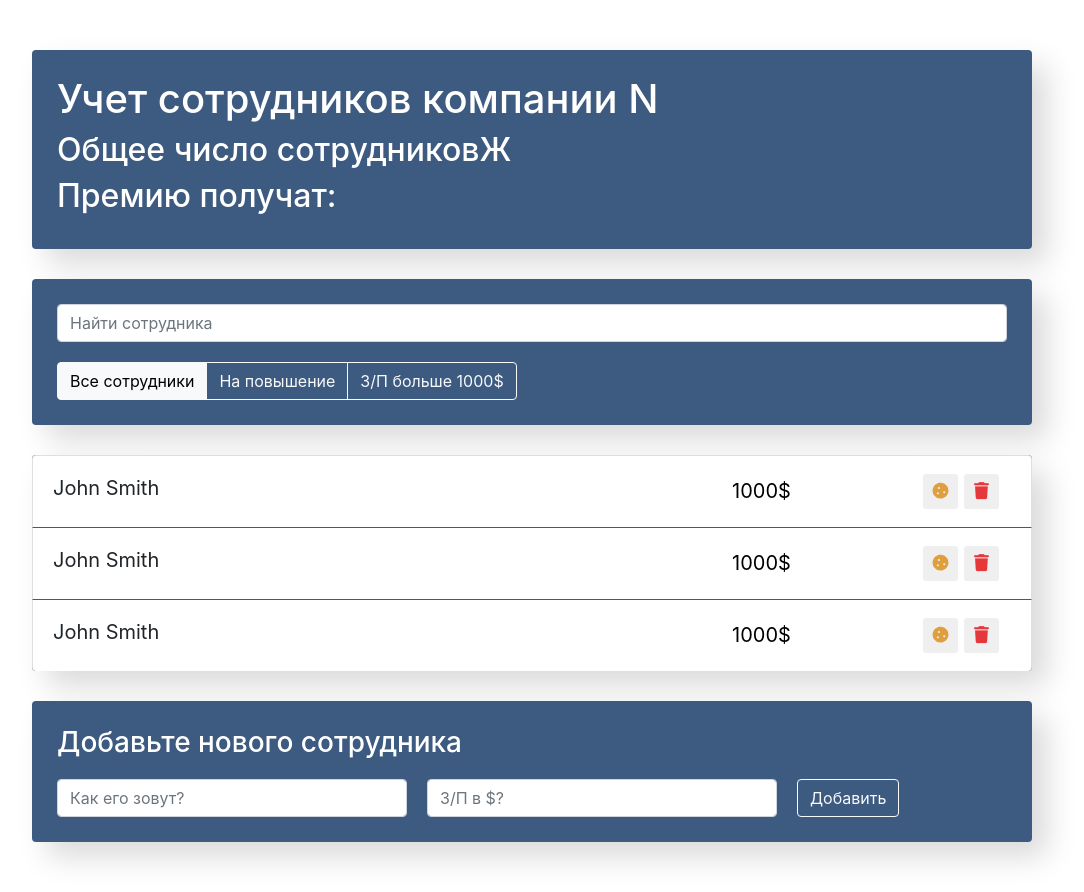
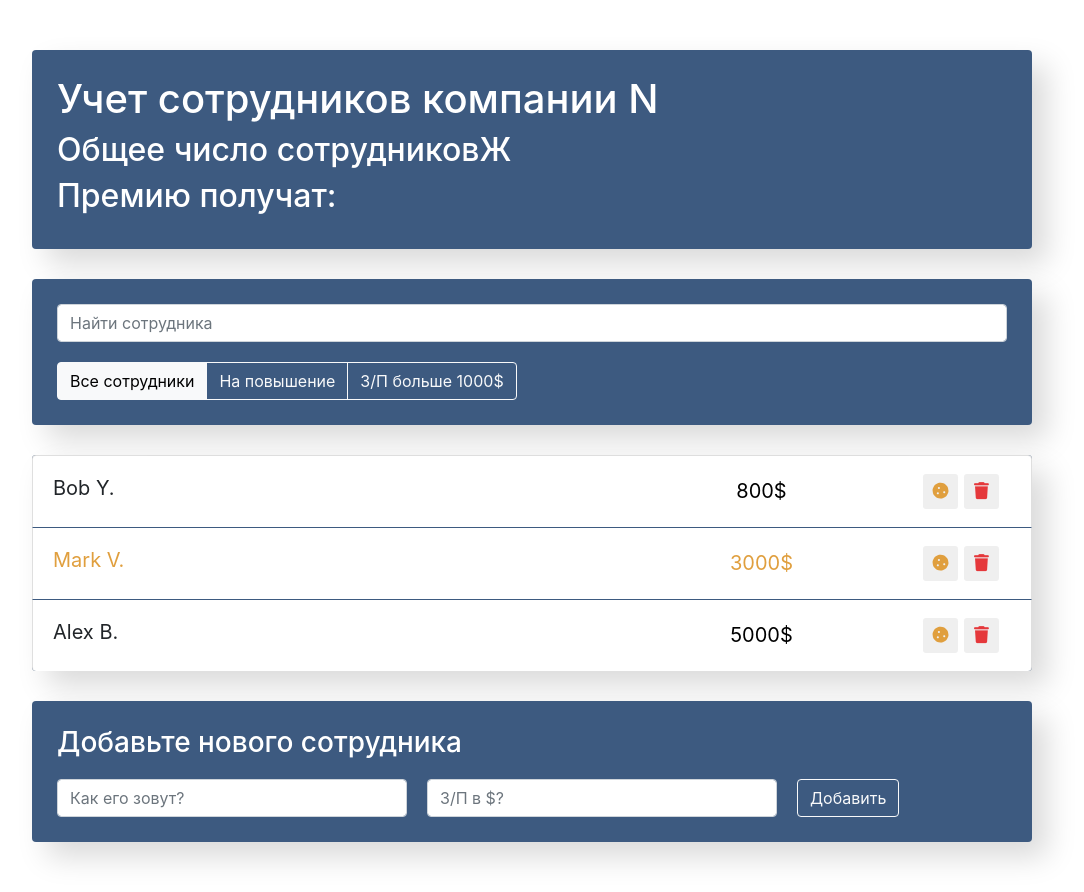
Before and after one commit to sasholk/emoloyees-app, a React (Create React App) app: page / in a window 1280 px wide. Shown: the whole page, without its empty margins (108-1192 px from the left). Built offline with nearby package versions, Linux system fonts and the light colour scheme.

Commit message:
practice with props

```diff
--- a/src/components/app/app.jsx
+++ b/src/components/app/app.jsx
@@ -8,6 +8,13 @@
 import './app.css';
 
 export const App = () => {
+
+    const data = [
+        { name: 'Bob Y.', salary: 800, increase: false },
+        { name: 'Mark V.', salary: 3000, increase: true },
+        { name: 'Alex B.', salary: 5000, increase: false },
+    ];
+
     return (
         <div className="app">
             <AppInfo />
@@ -17,7 +24,7 @@
                 <AppFilter />
             </div>
 
-            <EmployeesList />
+            <EmployeesList data={data} />
             <EmployeesAddForm />
         </div>
     )
--- a/src/components/employees-list-item/empoyees-list-item.jsx
+++ b/src/components/employees-list-item/empoyees-list-item.jsx
@@ -1,10 +1,16 @@
 import './employees-list-item.css';
 
-export const EmployeesListItem = () => {
+export const EmployeesListItem = ({ name, salary, increase }) => {
+
+    let classNames = "list-group-item d-flex justify-content-between";
+    if (increase) {
+        classNames += ' increase'
+    }
+
     return (
-        <li className="list-group-item d-flex justify-content-between">
-            <span className="list-group-item-label">John Smith</span>
-            <input type="text" className="list-group-item-input" defaultValue="1000$" />
+        <li className={classNames}>
+            <span className="list-group-item-label">{name}</span>
+            <input type="text" className="list-group-item-input" defaultValue={salary + '$'} />
             <div className='d-flex justify-content-center align-items-center'>
                 <button type="button"
                     className="btn-cookie btn-sm ">
--- a/src/components/employees-list/employees-list.jsx
+++ b/src/components/employees-list/employees-list.jsx
@@ -2,12 +2,18 @@
 
 import './employees-list.css';
 
-export const EmployeesList = () => {
+export const EmployeesList = ({ data }) => {
+
+    const elements = data.map(item => {
+        return (
+            <EmployeesListItem {...item} />
+            // {...item} - это сокращение для массива[data]  name={item.name} salary={item.salary}
+        )
+    })
+
     return (
         <ul className="app-list list-group">
-            <EmployeesListItem />
-            <EmployeesListItem />
-            <EmployeesListItem />
+            {elements}
         </ul>
     )
 }
```
